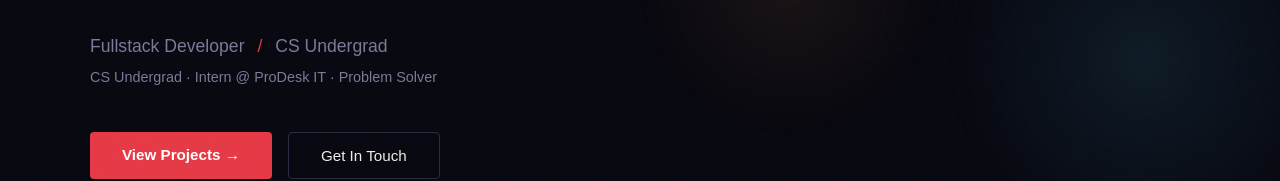
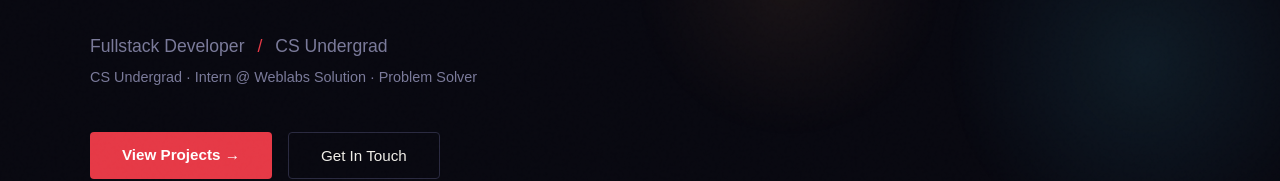
Before and after one commit to Rohit551800/MyPortfolio, a React (Create React App) app in the folder portfolio/: page / in a window 1280 px wide. Shown: the part 458-639 px from the top of the page. Built offline with nearby package versions, Linux system fonts and the light colour scheme.

Commit message:
Update company name in resume data

```diff
--- a/portfolio/src/data/resume.js
+++ b/portfolio/src/data/resume.js
@@ -1,7 +1,7 @@
 const data = {
   name: "Rohit Singh Gouria",
   title: "Fullstack Developer",
-  subtitle: "CS Undergrad · Intern @ ProDesk IT · Problem Solver",
+  subtitle: "CS Undergrad · Intern @ Weblabs Solution · Problem Solver",
   email: "rohitsingh139915@gmail.com",
   phone: "+91 7006423692",
   location: "Jammu, J&K",
@@ -135,7 +135,7 @@ const data = {
   experience: [
     {
       role: "Frontend Developer Intern",
-      company: "Weblabs",
+      company: "Weblabs Solution",
       period: "May 2026 – Present",
       points: [
         "Building real-world applications as part of internship projects",
```
